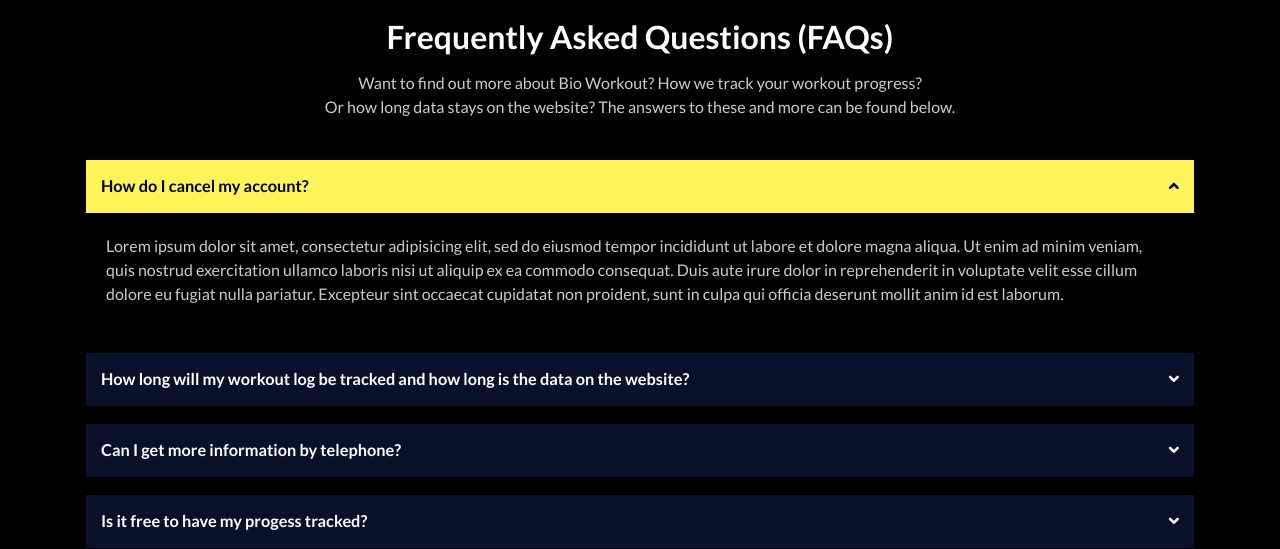
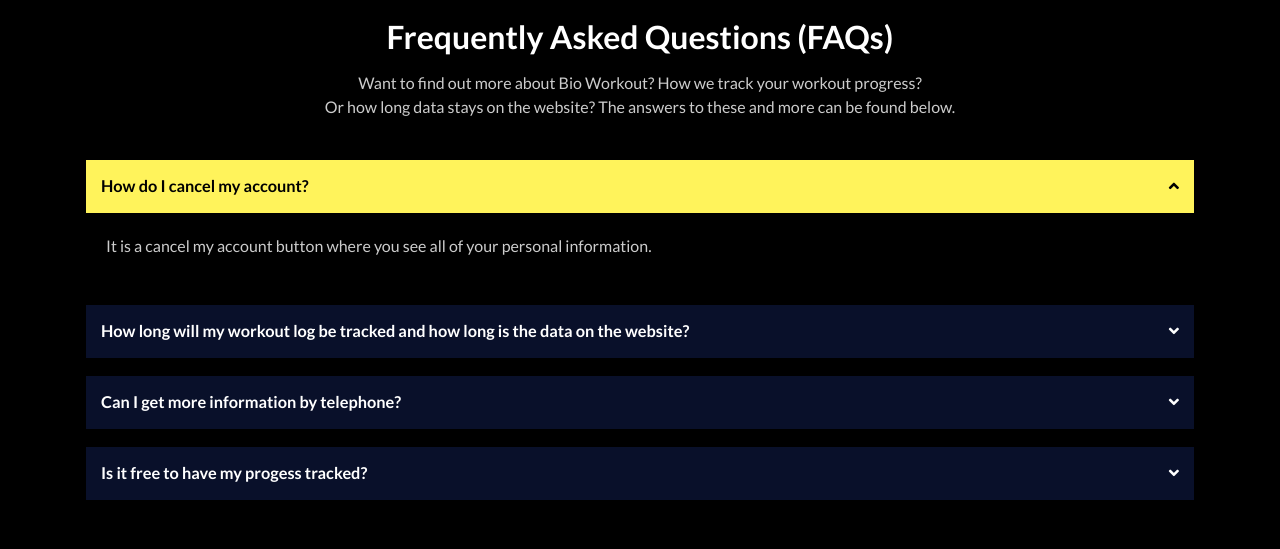
Before and after one commit to tonyparka78/Fayetteville_State-Senior_Project, a Node project: template views/workout/faq.ejs in a window 1280 px wide. Shown: the part 422-971 px from the top of the page. Run offline with Node 20 templates, Linux system fonts and the light colour scheme; the template is opened without the code that fills it, so the values that code supplies are empty; some libraries are stand-ins or nearby versions.

Commit message:
Update faq.ejs
Updated the placeholders on the this page

```diff
--- a/views/workout/faq.ejs
+++ b/views/workout/faq.ejs
@@ -89,12 +89,7 @@
 			    </div>
 			    <div id="collapse-1" class="collapse show" data-parent="#accordion" aria-labelledby="heading-1">
 			      <div class="card-body">
-			        <p>Lorem ipsum dolor sit amet, consectetur adipisicing elit, sed do eiusmod
-			        tempor incididunt ut labore et dolore magna aliqua. Ut enim ad minim veniam,
-			        quis nostrud exercitation ullamco laboris nisi ut aliquip ex ea commodo
-			        consequat. Duis aute irure dolor in reprehenderit in voluptate velit esse
-			        cillum dolore eu fugiat nulla pariatur. Excepteur sint occaecat cupidatat non
-			        proident, sunt in culpa qui officia deserunt mollit anim id est laborum.</p>
+			        <p>It is a cancel my account button where you see all of your personal information.</p>
 			      </div>
 			    </div>
 
@@ -111,16 +106,7 @@
 			    </div>
 			    <div id="collapse-2" class="collapse" data-parent="#accordion" aria-labelledby="heading-2">
 			      <div class="card-body">
-			        <p>Lorem ipsum dolor sit amet, consectetur adipisicing elit, sed do eiusmod
-			        tempor incididunt ut labore et dolore magna aliqua. Ut enim ad minim veniam,
-			        quis nostrud exercitation ullamco laboris nisi ut aliquip ex ea commodo
-			        consequat.</p>
-			        <p>Lorem ipsum dolor sit amet, consectetur adipisicing elit, sed do eiusmod
-			        tempor incididunt ut labore et dolore magna aliqua. Ut enim ad minim veniam,
-			        quis nostrud exercitation ullamco laboris nisi ut aliquip ex ea commodo
-			        consequat. Duis aute irure dolor in reprehenderit in voluptate velit esse
-			        cillum dolore eu fugiat nulla pariatur. Excepteur sint occaecat cupidatat non
-			        proident, sunt in culpa qui officia deserunt mollit anim id est laborum.</p>
+			        <p>Your workout log data will always be on the website for you to see. From when you log your first workout, to your most recent workout. Only way you will lose the data tracked, is if you cancel your account.</p>
 			      </div>
 			    </div>
 			  </div>
```
